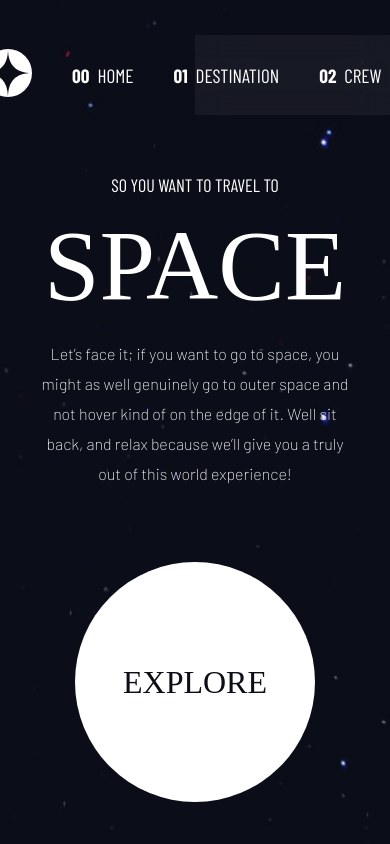
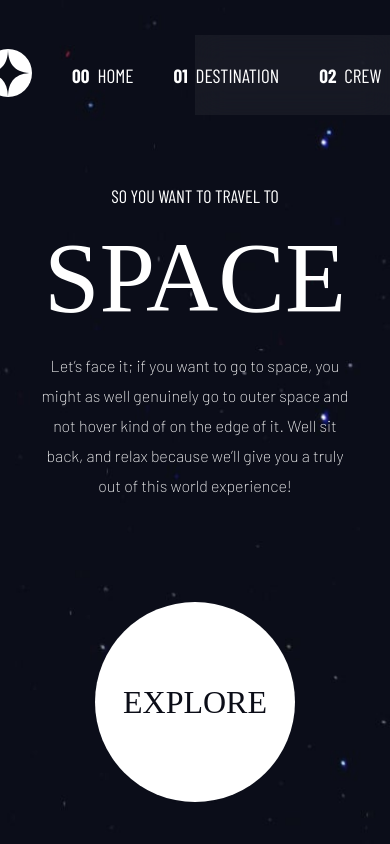
Before and after one commit to Mel1207/Space-Tourisim-Multipage-Website, a React (Create React App) app: page / in a window 390 px wide. Built offline with nearby package versions, Linux system fonts and the light colour scheme; a web font is replaced by a local one.

Commit message:
fix main btn size

```diff
--- a/src/sass/main.css
+++ b/src/sass/main.css
@@ -391,7 +391,7 @@
     padding-bottom: 0;
   }
   .home-body h3 {
-    margin-top: 12vh;
+    margin-top: 10vh;
   }
   .home-body h1, .home-body h3, .home-body p {
     text-align: center;
@@ -401,6 +401,8 @@
     max-width: 420px;
   }
   .home-body .main-btn {
+    height: 200px;
+    width: 200px;
     margin: 0 auto 5vh auto;
   }
 }
--- a/src/sass/queries/queries.sass
+++ b/src/sass/queries/queries.sass
@@ -24,7 +24,7 @@
         padding-bottom: 0
 
         h3
-            margin-top: 12vh
+            margin-top: 10vh
 
         h1, h3, p
             text-align: center
@@ -33,8 +33,9 @@
             margin: 0 auto
             max-width: 420px
 
-
         .main-btn
+            height: 200px
+            width: 200px
             margin: 0 auto 5vh auto
 
 @media screen and (max-width: 768px)
```
Also changed, not shown: 1 other file (tests, documents, lock files or other folders).
